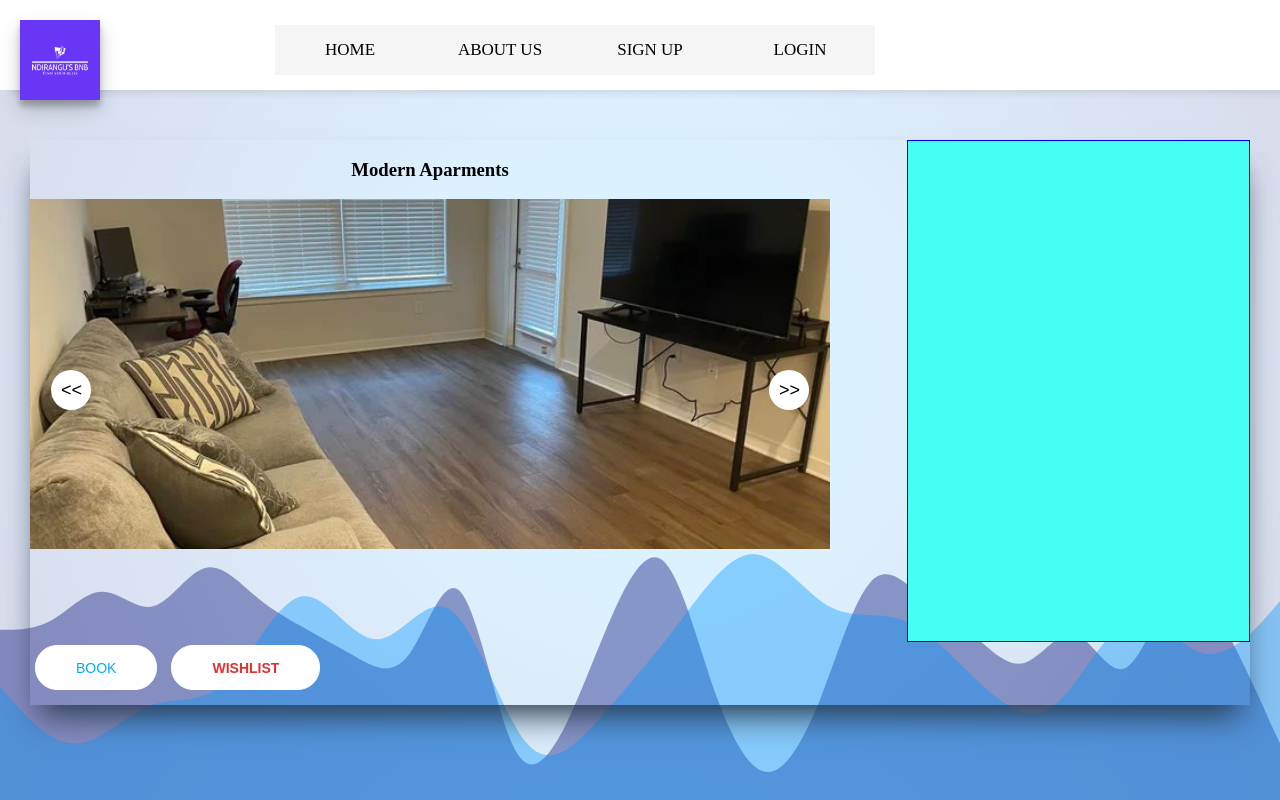
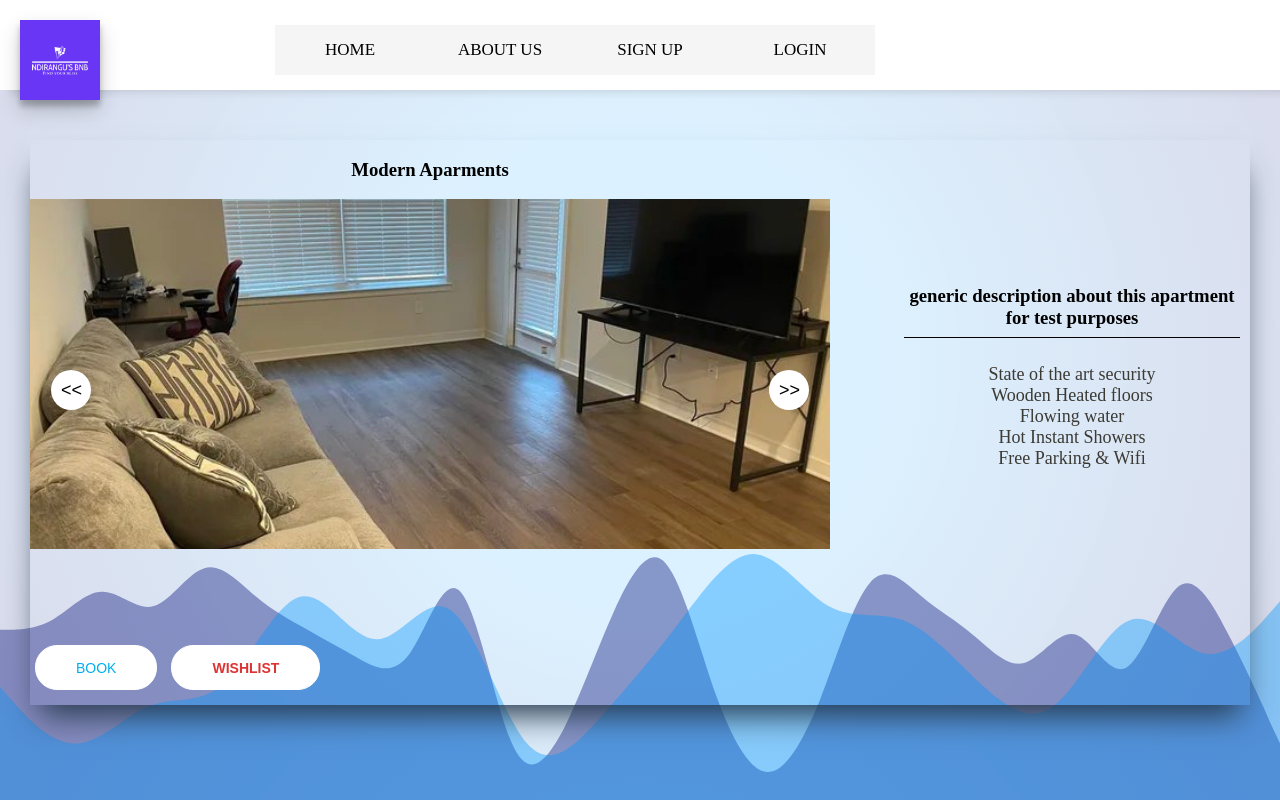
Before and after one commit to TonnyVega/airbnb, a Flask app: page /apartment/1 in a window 1280 px wide. Run offline with Flask 3, Linux system fonts and the light colour scheme; some libraries are stand-ins or nearby versions.

Commit message:
update 2

```diff
--- a/airbnb/static/general.css
+++ b/airbnb/static/general.css
@@ -140,8 +140,26 @@
   }
 
   .house_description{
-    background: #45fff4;
+    padding: 0px 10px 10px 10px;
     width: 350px;
     height: 500px;
-    border: 1px solid blue;
+    justify-content: center;
+    display: flex;
+    flex-direction: column;
   }
+
+  .house_description h3{
+    padding-bottom: 8px;
+    text-align: center;
+    max-width: 100%;
+    margin: 0 auto;
+    border-bottom: 1px solid black;
+  }
+  .house_description p{
+    text-align: center;
+    max-width: 800px;
+    padding: 8px;
+    font-weight: 500;
+    font-size: 18px;
+    color: #3b3a34;
+  }
--- a/airbnb/templates/apartment.html
+++ b/airbnb/templates/apartment.html
@@ -34,7 +34,13 @@
 
     </div>
     <div class="house_description">
+        <h3> {{apartment.description}} </h3>
 
+        <p>State of the art security <br>
+          Wooden Heated floors <br>
+          Flowing water <br>
+          Hot Instant Showers <br>
+          Free Parking &amp; Wifi</p>
     </div>
 </div>
 
```
